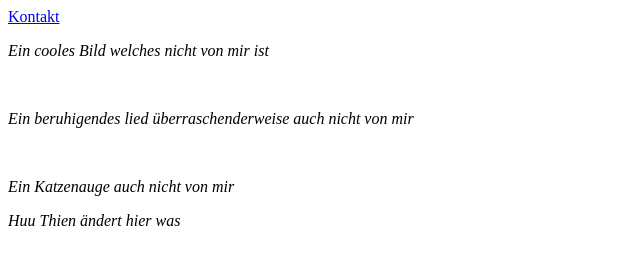
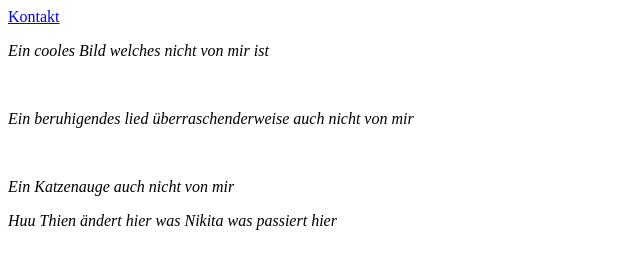
Before and after one commit to NikitaGae/ProjektManagment, a plain HTML site: page index.html in a window 1280 px wide. Shown: the whole page, without its empty margins (0-640 px from the left). Drawn offline with Linux system fonts and the light colour scheme.

Commit message:
Change 14
Nikita

```diff
--- a/index.html
+++ b/index.html
@@ -29,6 +29,7 @@
 
     <p>
         <i>Huu Thien ändert hier was</i>
+        <i>Nikita was passiert hier</i>
     </p>
     <br>
 </body>
```
